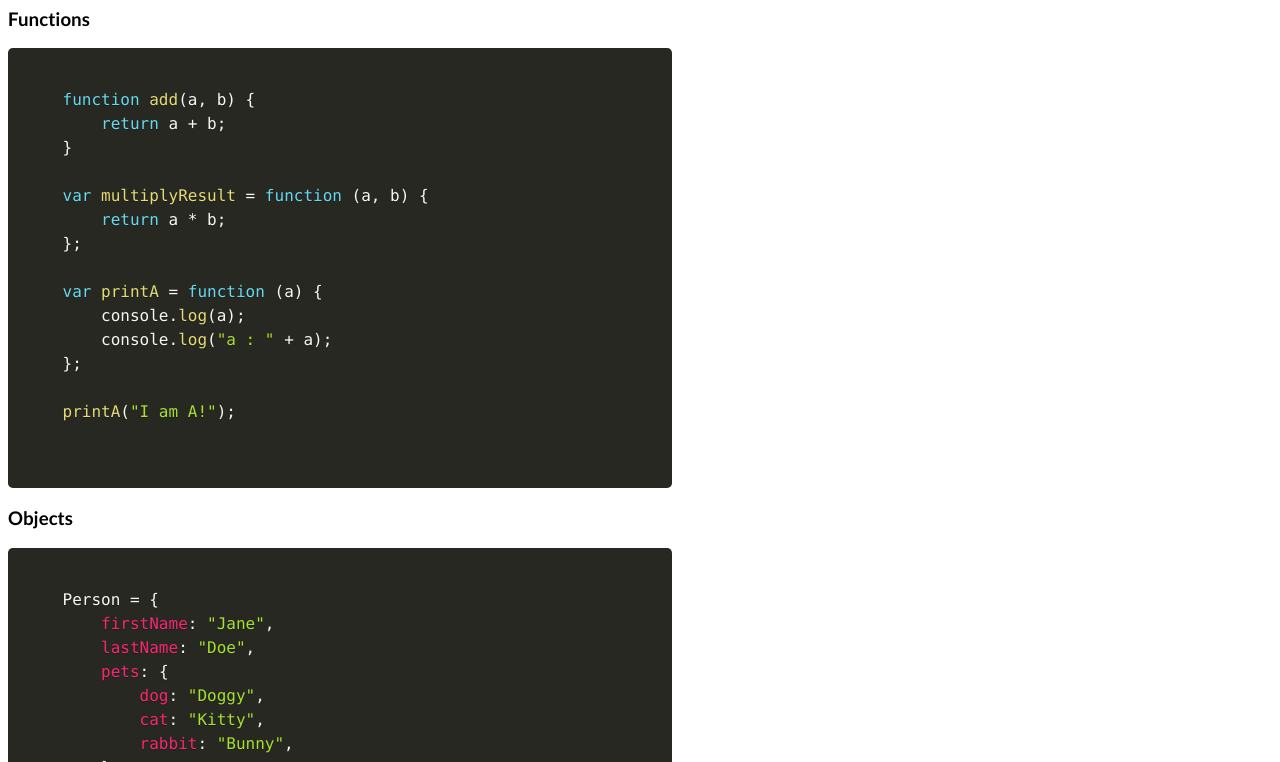
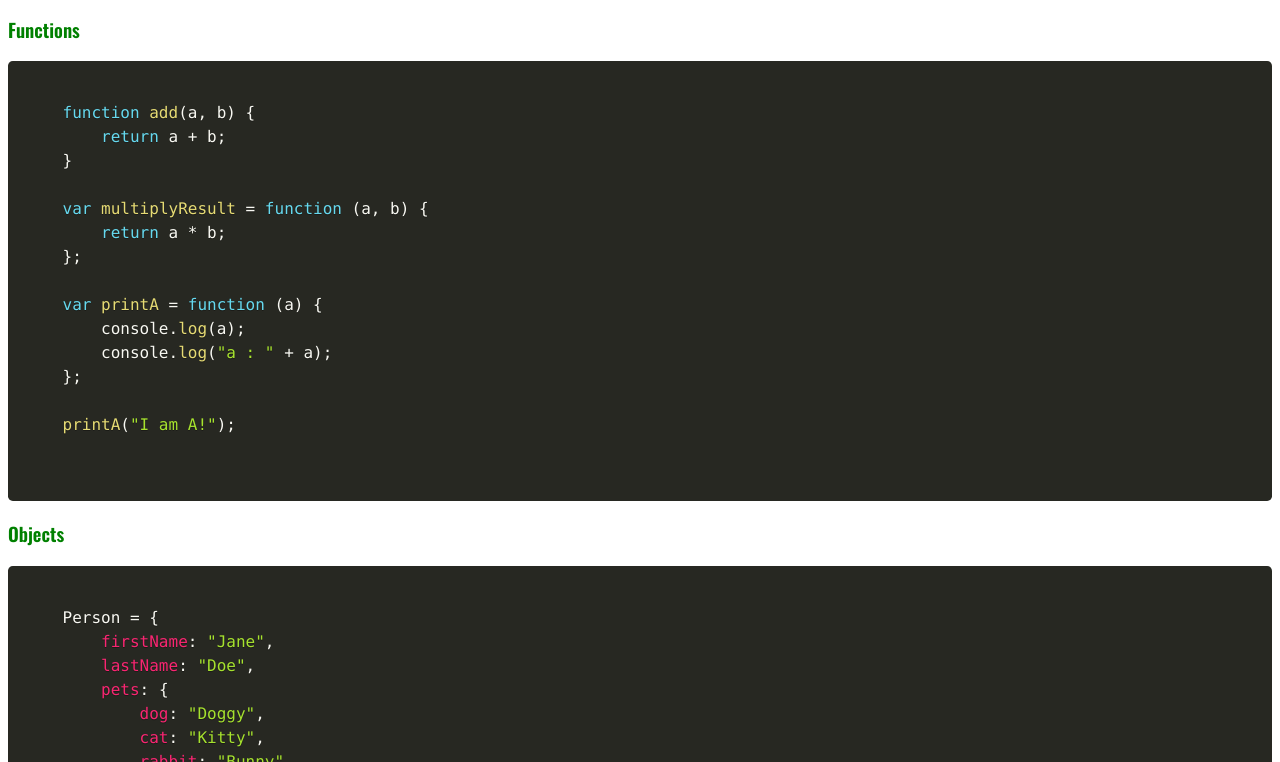
Before and after one commit to nzscode/Coursera-JohnHopkinsHTMLCSS-JavascriptForBeginners, a plain HTML site: page Module4/Module4-Practice/index.html in a window 1280 px wide. Shown: the part 112-874 px from the top of the page. Drawn offline with nearby package versions, Linux system fonts and the light colour scheme.

Commit message:
2024-03-09

```diff
--- a/Module4/Module4-Practice/styles.css
+++ b/Module4/Module4-Practice/styles.css
@@ -13,17 +13,21 @@
 .oswald-font {
     font-family: "Oswald", sans-serif;
     font-optical-sizing: auto;
-    font-weight: 400;
+    font-weight: 600;
     font-style: normal;
 }
 
 .red {
     color: red;
 }
+
+.green {
+    color: green;
+}
 pre {
     font-size: 20px;
     padding: 15px;
     background-color: #3b187c8a;
     color: azure;
-    width: 50%;
+    width: auto;
 }
--- a/style.js
+++ b/style.js
@@ -1,9 +1,11 @@
 var Hs = ["h1", "h3"];
+for (let i = 0; i < Hs.length; i++) {
+    var hs = Hs[i];
+    var h = document.querySelectorAll(hs);
 
-for (let elem of Hs) {
-    var h = document.querySelectorAll(elem);
-    for (let e of h) {
-        // h.classList.add("oswald-font");
-        h.classList.add("red");
+    function colorRed(element) {
+        element.classList.toggle("oswald-font");
+        element.classList.toggle("green");
     }
+    h.forEach(colorRed);
 }
```
